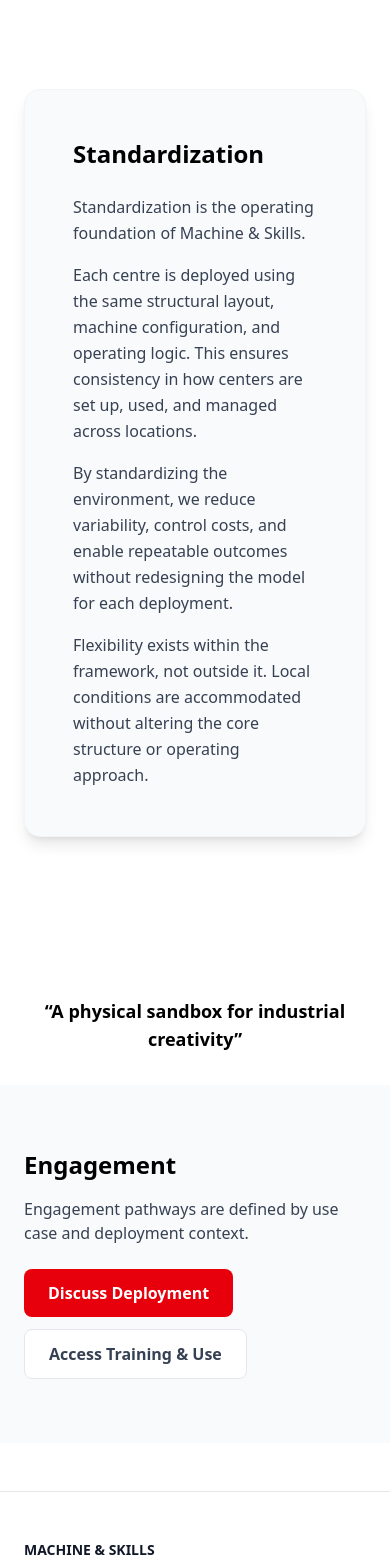
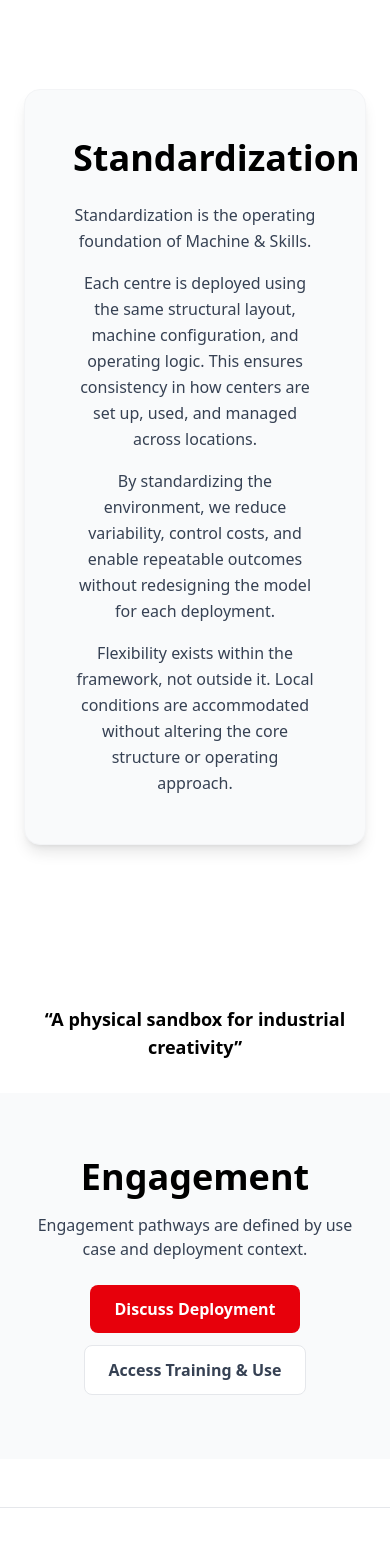
Before and after one commit to Oludefiyinfoluwa06/tmsc-client, a React (Vite) app: page / in a window 390 px wide. Shown: the part 4700-6259 px from the top of the page. Built offline with nearby package versions, Linux system fonts and the light colour scheme; no server answers.

Commit message:
Make changes

```diff
--- a/src/components/common/Engagement.tsx
+++ b/src/components/common/Engagement.tsx
@@ -4,10 +4,10 @@ export default function Engagement() {
   return (
     <section className="py-16 bg-gray-50">
       <div className="max-w-5xl mx-auto px-6">
-        <h2 className="text-2xl font-bold mb-4">Engagement</h2>
-        <p className="text-base text-gray-700 mb-6">Engagement pathways are defined by use case and deployment context.</p>
+        <h2 className="text-4xl font-bold mb-4 text-center">Engagement</h2>
+        <p className="text-base text-gray-700 mb-6 text-center">Engagement pathways are defined by use case and deployment context.</p>
 
-        <div className="flex gap-3 flex-wrap">
+        <div className="flex items-center justify-center gap-3 flex-wrap">
           <Link to="/contact" className="inline-flex items-center justify-center gap-2 px-6 py-3 rounded-lg font-semibold text-white bg-red-600 hover:bg-red-700 transition">Discuss Deployment</Link>
           <Link to="/training" className="inline-flex items-center justify-center gap-2 px-6 py-3 rounded-lg font-semibold text-gray-700 bg-white border border-gray-200 hover:bg-gray-50 transition">Access Training & Use</Link>
         </div>
--- a/src/components/home/Standardization.tsx
+++ b/src/components/home/Standardization.tsx
@@ -4,15 +4,15 @@ export default function Standardization() {
       <div className="max-w-7xl mx-auto px-6">
         <div className="bg-gray-50 border border-gray-100 rounded-2xl p-12 md:p-16 shadow-lg">
           <div className="max-w-5xl mx-auto">
-            <h2 className="text-2xl font-bold mb-6">Standardization</h2>
+            <h2 className="text-4xl font-bold mb-6 text-center">Standardization</h2>
 
-            <p className="text-base text-gray-700 leading-relaxed mb-4">Standardization is the operating foundation of Machine & Skills.</p>
+            <p className="text-base text-gray-700 leading-relaxed mb-4 text-center">Standardization is the operating foundation of Machine & Skills.</p>
 
-            <p className="text-base text-gray-700 leading-relaxed mb-4">Each centre is deployed using the same structural layout, machine configuration, and operating logic. This ensures consistency in how centers are set up, used, and managed across locations.</p>
+            <p className="text-base text-gray-700 leading-relaxed mb-4 text-center">Each centre is deployed using the same structural layout, machine configuration, and operating logic. This ensures consistency in how centers are set up, used, and managed across locations.</p>
 
-            <p className="text-base text-gray-700 leading-relaxed mb-4">By standardizing the environment, we reduce variability, control costs, and enable repeatable outcomes without redesigning the model for each deployment.</p>
+            <p className="text-base text-gray-700 leading-relaxed mb-4 text-center">By standardizing the environment, we reduce variability, control costs, and enable repeatable outcomes without redesigning the model for each deployment.</p>
 
-            <p className="text-base text-gray-700 leading-relaxed">Flexibility exists within the framework, not outside it. Local conditions are accommodated without altering the core structure or operating approach.</p>
+            <p className="text-base text-gray-700 leading-relaxed text-center">Flexibility exists within the framework, not outside it. Local conditions are accommodated without altering the core structure or operating approach.</p>
           </div>
         </div>
       </div>
--- a/src/pages/About.tsx
+++ b/src/pages/About.tsx
@@ -43,7 +43,7 @@ export default function About() {
         <div className="max-w-7xl mx-auto px-6">
           <div className="bg-gray-50 border border-gray-100 rounded-2xl p-12 md:p-16 shadow-lg">
             <div className="max-w-4xl mx-auto">
-              <h2 className="text-3xl md:text-4xl font-bold mb-12">What We Do</h2>
+              <h2 className="text-4xl md:text-4xl font-bold mb-12 text-center">What We Do</h2>
 
               <ul className="space-y-6">
                 {[
```
